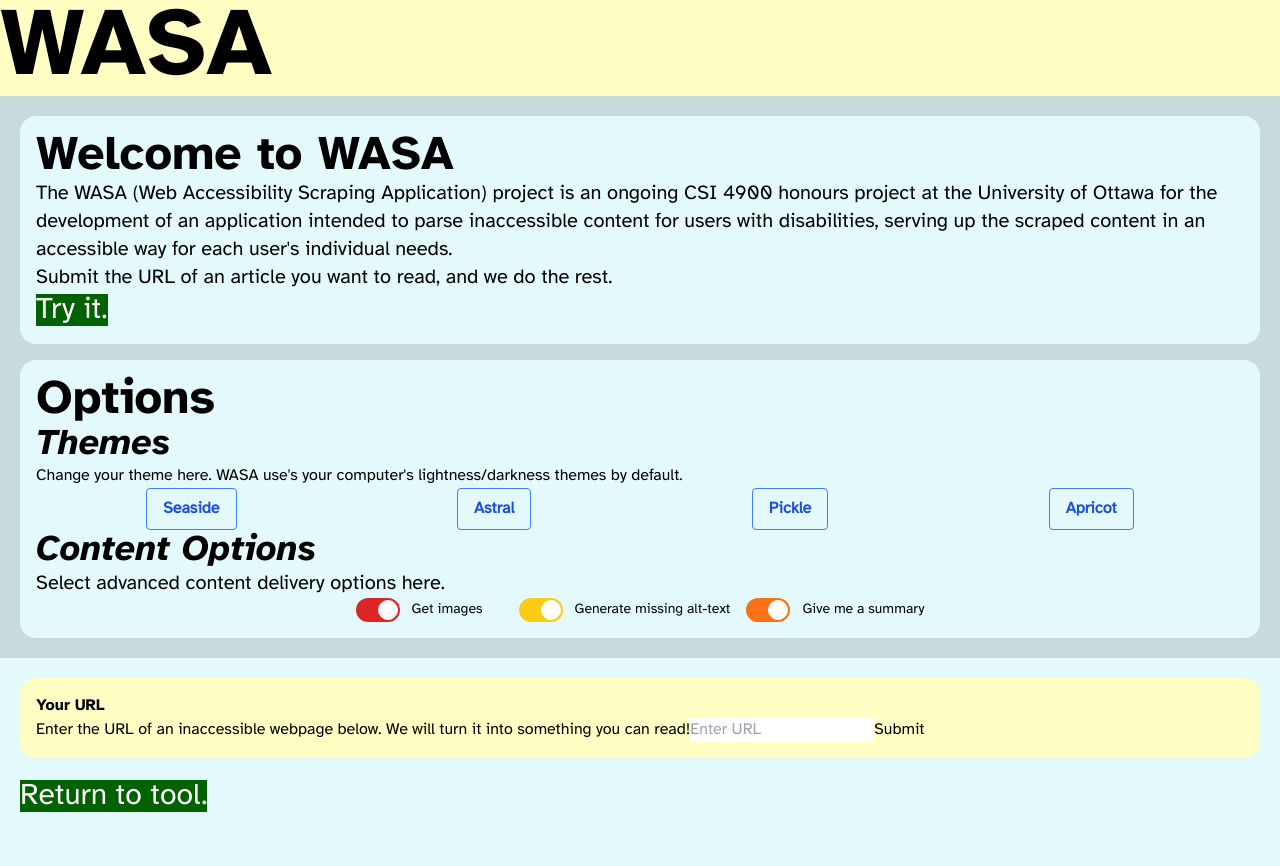
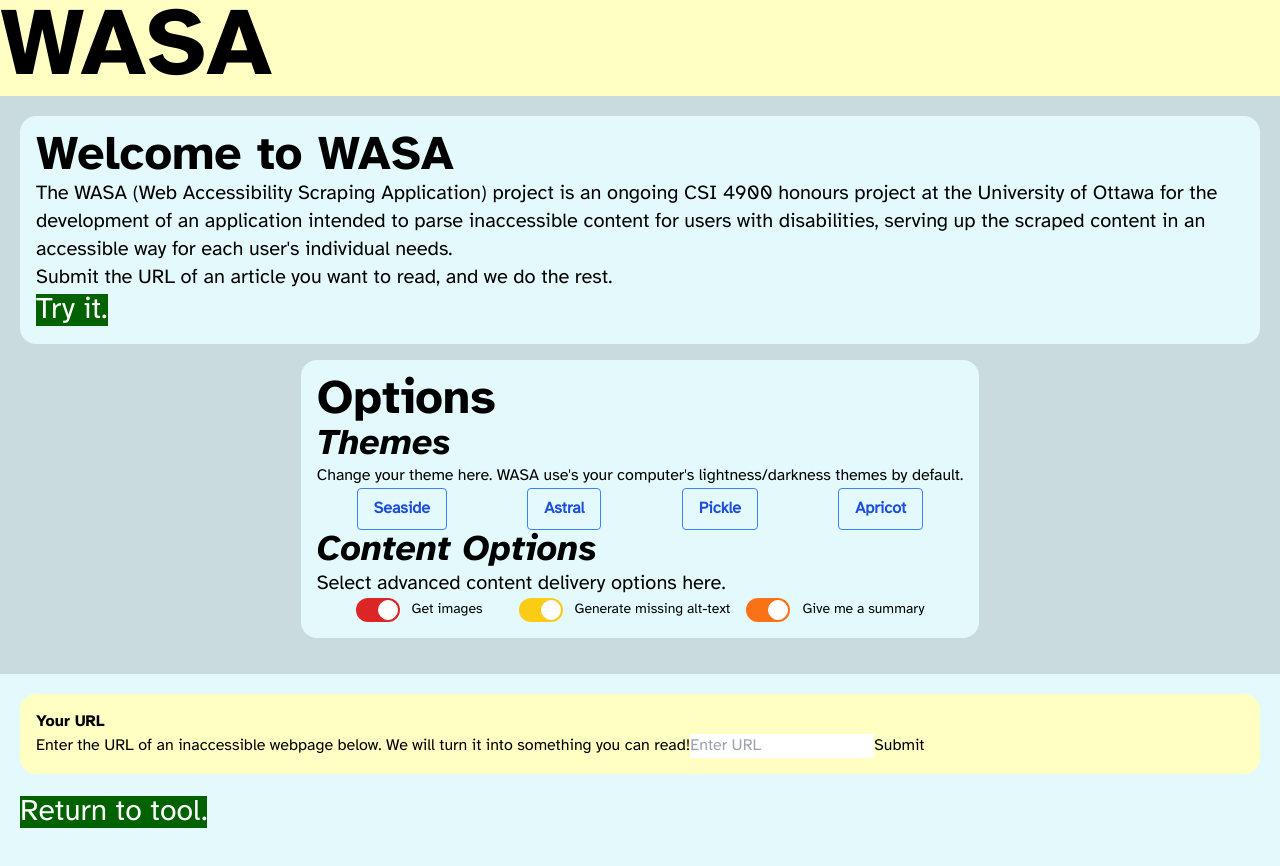
Before and after one commit to jwagn037/CSI-4900-Web-Accessibility-Scraping-Application, an Angular app in the folder frontend/WASA-frontend/: page / in a window 1280 px wide. Shown: the top 866 px of the page. Built offline with nearby package versions, Linux system fonts and the light colour scheme.

Commit message:
Set maximum size for welcome cards
Not sure if I love this change. There's a maximum width that looks okay,
but I had to put things in a flex container and now the size of the
cards does not always match. Better than the original, but needs work.

```diff
--- a/frontend/WASA-frontend/src/app/dynamic-article/dynamic-article.component.html
+++ b/frontend/WASA-frontend/src/app/dynamic-article/dynamic-article.component.html
@@ -10,5 +10,5 @@
             <p class="text-xl leading-loose mb-4 hover:underline underline-offset-8"*ngSwitchDefault>{{ line[1] }}</p>
         </ng-container>
     </div>
-    <a href="#urlSubmissionField" class="text-3xl hover:underline highlight" [ngClass]="themeClass">Return to tool.</a>
+    <a href="#urlSubmissionField" class="text-3xl hover:underline underline-offset-6 highlight" [ngClass]="themeClass">Return to tool.</a>
 </div>
--- a/frontend/WASA-frontend/src/app/landing/landing.component.html
+++ b/frontend/WASA-frontend/src/app/landing/landing.component.html
@@ -6,17 +6,17 @@
 
     <div>
         <a id="about"></a>
-        <div class="min-h-fit px-5 pt-5 pb-5 primary" [ngClass]="themeClass">
+        <div class="min-h-fit px-5 pt-5 pb-5 primary flex justify-center items-center flex-col" [ngClass]="themeClass">
             <!-- Information on WASA-->
-            <div class="p-4 mb-4 rounded-2xl secondary" [ngClass]="themeClass">
+            <div class="p-4 max-w-7xl mb-4 rounded-2xl secondary" [ngClass]="themeClass">
                 <h1 class="text-5xl">Welcome to WASA</h1>
                 <p class="text-xl">The WASA (Web Accessibility Scraping Application) project is an ongoing CSI 4900 honours project at the University of Ottawa for the development of an application intended to parse inaccessible content for users with disabilities, serving up the scraped content in an accessible way for each user's individual needs.</p>
                 <p class="text-xl">Submit the URL of an article you want to read, and we do the rest.</p>
-                <a href="#urlSubmissionField" class="text-3xl hover:underline highlight" [ngClass]="themeClass">Try it.</a>
+                <a href="#urlSubmissionField" class="text-3xl hover:underline underline-offset-8 highlight" [ngClass]="themeClass">Try it.</a>
             </div>
 
             <!-- User options -->
-            <div class="p-4 rounded-2xl secondary" [ngClass]="themeClass">
+            <div class="p-4 max-w-7xl mb-4 rounded-2xl secondary" [ngClass]="themeClass">
                 <h1 class="text-5xl">Options</h1>
                 <h2 class="text-4xl">Themes</h2>
                 <p>Change your theme here. WASA use's your computer's lightness/darkness themes by default.</p>
```
